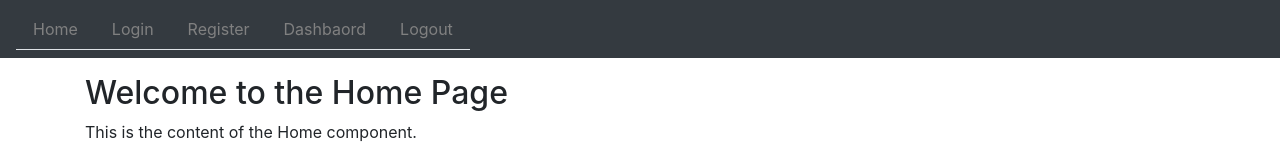
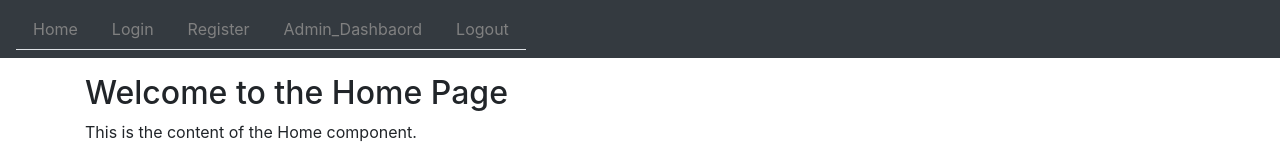
Before and after one commit to shariar-duke/e-comerce-frontend, a React (Vite) app: page / in a window 1280 px wide. Shown: the top 160 px of the page. Built offline with nearby package versions, Linux system fonts and the light colour scheme; no server answers.

Commit message:
Different Dashbaord based on role

```diff
--- a/src/components/Menu.jsx
+++ b/src/components/Menu.jsx
@@ -1,5 +1,5 @@
 import { NavLink, useNavigate } from "react-router-dom";
-import { signOut, isAuthenticated } from "../utils/auth";
+import { signOut, isAuthenticated, userInfo } from "../utils/auth";
 
 const isActiveStyle = { color: "#ff9900" };
 const inactiveStyle = { color: 'grey' };
@@ -7,6 +7,8 @@ const inactiveStyle = { color: 'grey' };
 const Menu = () => {
     const navigate = useNavigate();  // Initialize useNavigate
 
+    const { role } = userInfo()
+    console.log("The role is", role)
     const handleLogout = () => {
         signOut(() => {
             navigate('/login');  // Navigate to login page after logout
@@ -57,11 +59,11 @@ const Menu = () => {
 
                         <li className="nav-item">
                             <NavLink
-                                to="/dashboard"
+                                to={`${role}/dashboard`}
                                 style={({ isActive }) => isActive ? isActiveStyle : inactiveStyle}
                                 className="nav-link"
                             >
-                                Dashbaord
+                                {`${role === "user" ? "User" : "Admin"}`}_Dashbaord
                             </NavLink>
                         </li>
 
```
